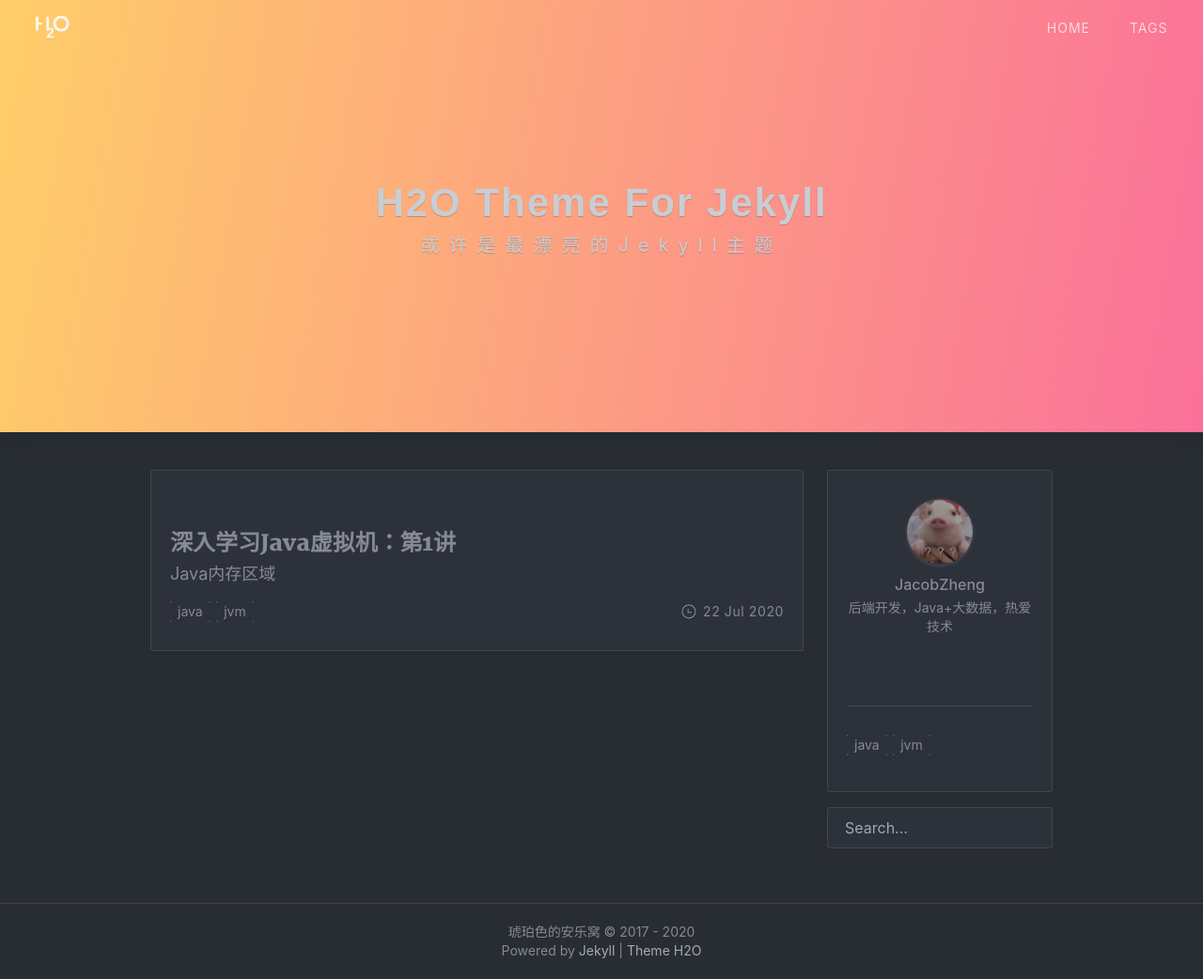
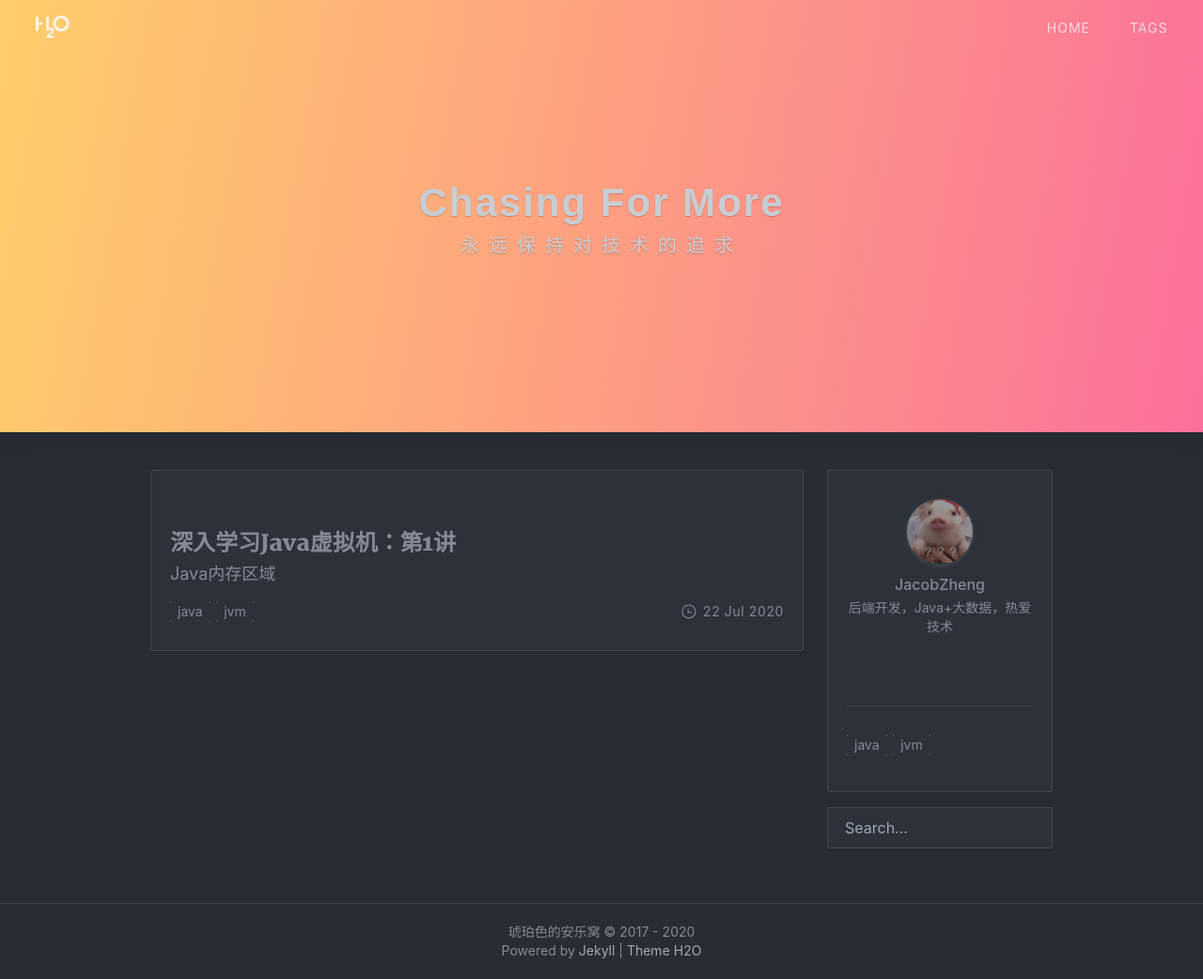
Before and after one commit to JacobZheng0927/JacobZheng.github.io, a Jekyll site: the page built from index.html, in a window 1280 px wide and 1042 px high. Shown: the whole window at 94% size. Built offline with Jekyll 4.4.1, drawn with Linux system fonts in a browser that asks for light colours; nearby versions of some CDN libraries; the list of posts is cut into pages by our own code; a style sheet for code colours, icons or effects is not loaded.

Commit message:
修改index

```diff
--- a/index.html
+++ b/index.html
@@ -1,7 +1,7 @@
 ---
 layout: default
-home-title: H2O Theme For Jekyll
-description: 或许是最漂亮的Jekyll主题
+home-title: Chasing For More
+description: 永远保持对技术的追求
 ---
 
 {% include header.html %}
```
